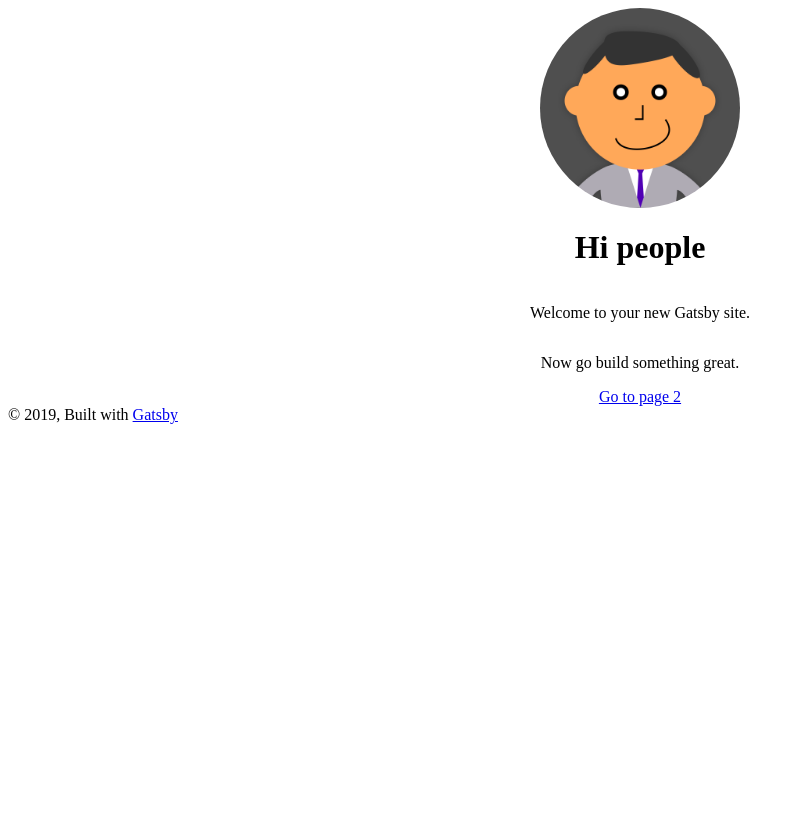
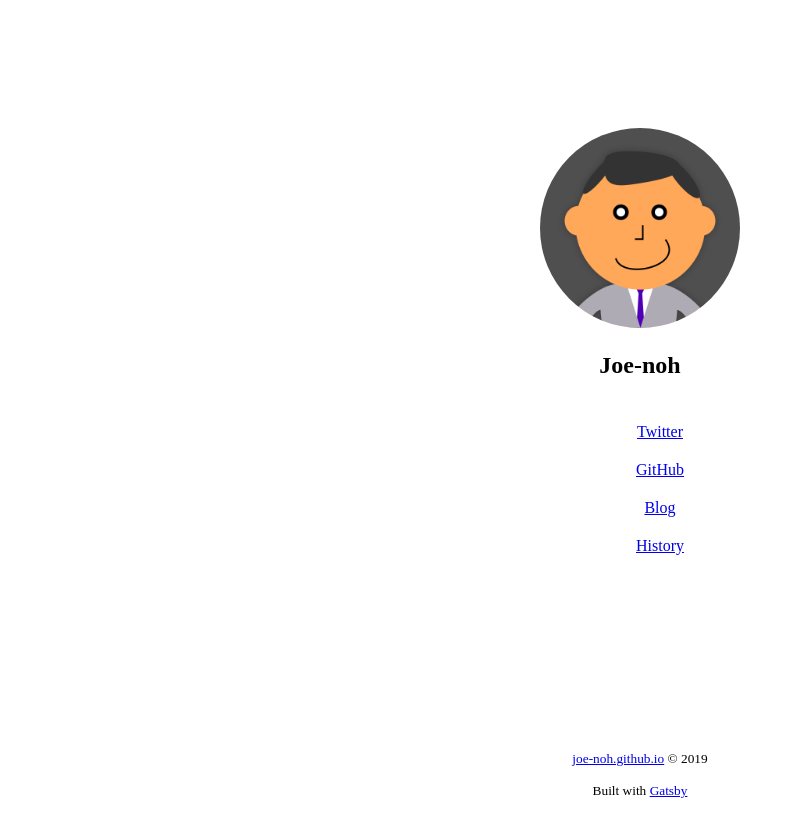
Before and after one commit to Joe-noh/Joe-noh.github.io, a Gatsby site: page / in a window 1280 px wide. Shown: the whole page, without its empty margins (0-801 px from the left). Built offline with nearby package versions, Linux system fonts and the light colour scheme; Gatsby itself is replaced by a stand-in of ours.

Commit message:
トップにつらつらリンクを並べる

```diff
--- a/src/components/footer.js
+++ /dev/null
@@ -1,13 +0,0 @@
-import React from 'react'
-
-const Footer = () => {
-  const year = (new Date()).getFullYear()
-
-  return (
-    <footer>
-      &copy; {year}, Built with <a href="https://www.gatsbyjs.org" target="_blank" rel="noopener noreferrer">Gatsby</a>
-    </footer>
-  )
-}
-
-export default Footer
--- /dev/null
+++ b/src/components/footer/index.js
@@ -0,0 +1,17 @@
+import React from 'react'
+import { Link } from 'gatsby'
+
+import styles from './style.module.css'
+
+const Footer = () => {
+  const year = (new Date()).getFullYear()
+
+  return (
+    <footer className={styles.footer}>
+      <h1 className={styles.text}><Link to="/">joe-noh.github.io</Link> &copy; {year}</h1>
+      <span className={styles.text}>Built with <a href="https://www.gatsbyjs.org" target="_blank" rel="noopener noreferrer">Gatsby</a></span>
+    </footer>
+  )
+}
+
+export default Footer
--- /dev/null
+++ b/src/components/footer/style.module.css
@@ -0,0 +1,10 @@
+.footer {
+  width: 100%;
+  text-align: center;
+  line-height: 1.5;
+}
+
+.text {
+  font-weight: normal;
+  font-size: 10pt;
+}
--- a/src/components/layout.js
+++ b/src/components/layout/index.js
@@ -2,7 +2,8 @@ import React from "react"
 import PropTypes from "prop-types"
 import { StaticQuery, graphql } from "gatsby"
 
-import Footer from './footer'
+import Footer from '../footer'
+import styles from './style.module.css'
 
 const Layout = ({ children }) => (
   <StaticQuery
@@ -16,10 +17,12 @@ const Layout = ({ children }) => (
       }
     `}
     render={data => (
-      <>
-        <main>{children}</main>
-        <Footer />
-      </>
+      <div className={styles.container}>
+        <main className={styles.main}>{children}</main>
+        <div className={styles.footer}>
+          <Footer />
+        </div>
+      </div>
     )}
   />
 )
--- /dev/null
+++ b/src/components/layout/style.module.css
@@ -0,0 +1,14 @@
+.container {
+  display: flex;
+  flex-flow: column nowrap;
+  justify-content: space-between;
+  min-height: 100vh;
+}
+
+.main {
+  flex-grow: 1;
+}
+
+.footer {
+  margin-bottom: 6px;
+}
--- a/src/pages/index.js
+++ b/src/pages/index.js
@@ -10,14 +10,17 @@ import styles from './index.module.css'
 const IndexPage = () => (
   <Layout>
     <SEO title="Home" />
-    <div className="center">
+    <div className={styles.container}>
       <div className={styles.avatar}>
         <Avatar />
       </div>
-      <h1>Hi people</h1>
-      <p>Welcome to your new Gatsby site.</p>
-      <p>Now go build something great.</p>
-      <Link to="/page-2/">Go to page 2</Link>
+      <h2 className={styles.name}>Joe-noh</h2>
+      <ul className={styles.links}>
+        <li><a href="https://twitter.com/Joe_noh" target="_blank" rel="noopener noreferrer">Twitter</a></li>
+        <li><a href="https://github.com/Joe-noh" target="_blank" rel="noopener noreferrer">GitHub</a></li>
+        <li><a href="https://joe-noh.hatenablog.com" target="_blank" rel="noopener noreferrer">Blog</a></li>
+        <li><Link to="/page-2/">History</Link></li>
+      </ul>
     </div>
   </Layout>
 )
--- a/src/pages/index.module.css
+++ b/src/pages/index.module.css
@@ -1,4 +1,26 @@
+.container {
+  display: flex;
+  flex-flow: column nowrap;
+  align-items: center;
+  justify-content: flex-start;
+}
+
 .avatar {
   max-width: 200px;
   width: 40%;
+  margin-top: 15vh;
 }
+
+.name {
+  margin-top: 3vh;
+}
+
+.links {
+  margin-top: 3vh;
+  list-style: none;
+  text-align: center;
+}
+
+.links > li {
+  margin-bottom: 20px;
+}
```
